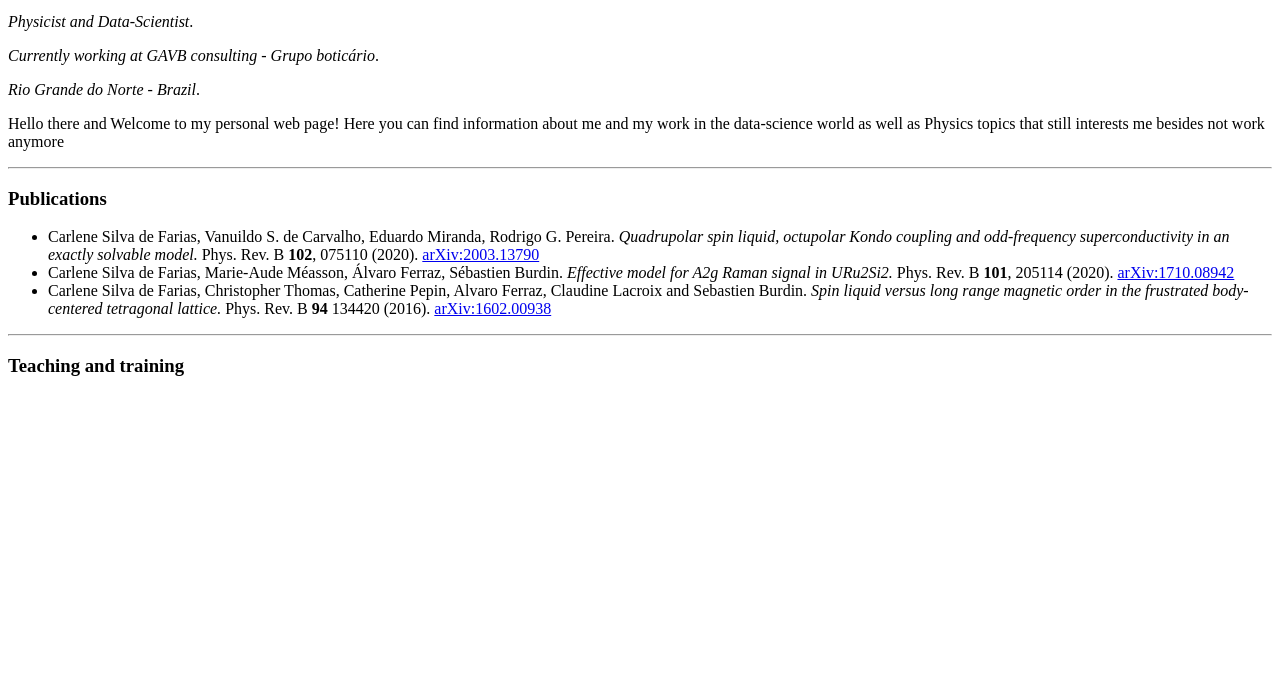
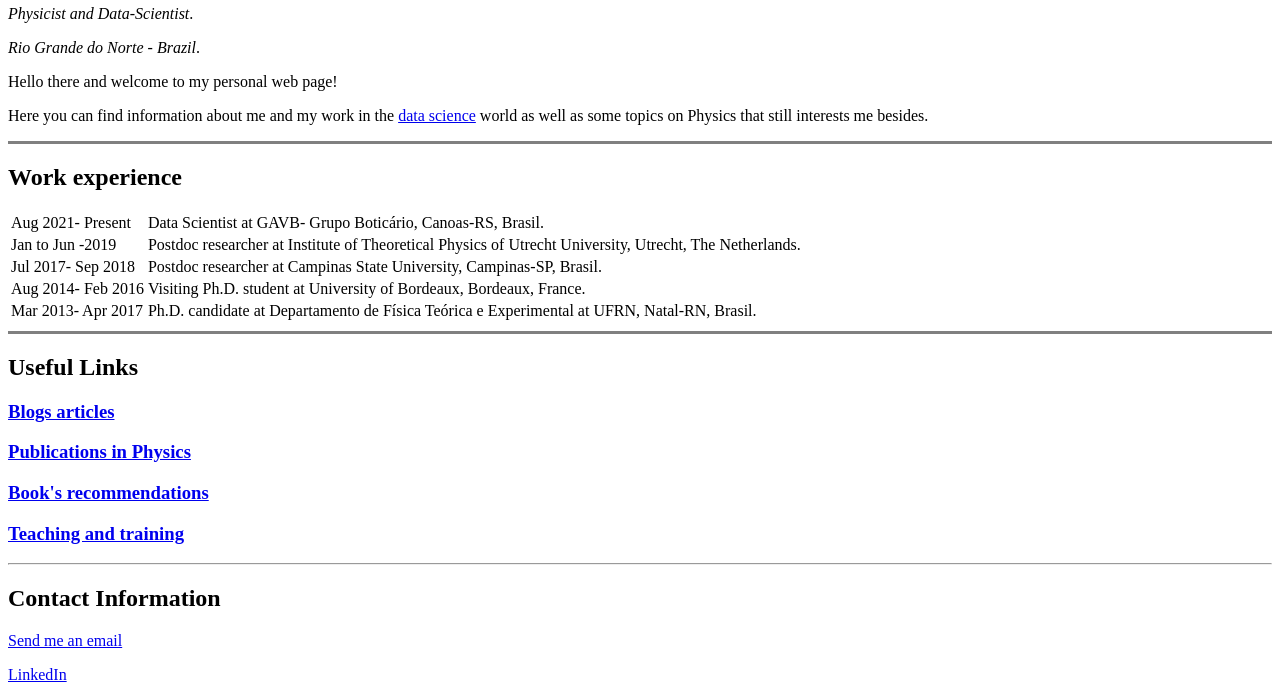
Before and after one commit to CarlenePSF/web_develop, a plain HTML site: page html-personal_site/index.html in a window 1280 px wide. Shown: the part 101-801 px from the top of the page. Drawn offline with Linux system fonts and the light colour scheme.

Commit message:
create_web_site_with_tags

```diff
--- a/html-personal_site/index.html
+++ b/html-personal_site/index.html
@@ -4,49 +4,53 @@
 
 <head>
   <meta charset="utf-8"> <!-- give extra formatting to include characters -->
-  <title> Ⓒ Carlene's Personal website </title>
+  <title> Ⓒarlene's Personal website </title>
   <meta name="LinkedIn:" content="www.linkedin.com/in/csilvadefarias" />
   <meta name="description" content="Carlene's personal webpage" />
 </head>
 
 <body>
+  <img src="figs/perfil3.jpg" alt="Carlene's profile picture" width="200" height="200">
   <h1>Carlene Silva de Farias, Ph.D.</h1>
-  <img  src="figs/perfil3.jpg" alt="Carlene's profile picture" width="200" height="200">
   <p><em>Physicist and Data-Scientist</em>.</p>
-  <p><em>Currently working at GAVB consulting - Grupo boticário</em>.</p>
   <p><em>Rio Grande do Norte - Brazil</em>.</p>
-  <p>Hello there and Welcome to my personal web page! Here you can
-    find information about me and my work in the data-science world as well
-    as Physics topics that still interests me besides not work  anymore</p>
+  <p>Hello there and welcome to my personal web page!</p>
+  <p>Here you can find information about me and my work in the <a href="https://en.wikipedia.org/wiki/Data_science">
+    data science</a> world as well as some topics on Physics that still interests me besides.</p>
+  <hr size="3" noshade>
+  <h2>Work experience</h2>
+   <table>
+    <tr>
+      <td>Aug 2021- Present </td>
+      <td>Data Scientist at GAVB- Grupo Boticário, Canoas-RS, Brasil.</td>
+    </tr>
+     <tr>
+      <td>Jan to Jun -2019</td>
+      <td> Postdoc researcher at Institute of Theoretical Physics of Utrecht University, Utrecht, The Netherlands.</td>
+    </tr>
+     <tr>
+      <td>Jul 2017- Sep 2018</td>
+      <td>Postdoc researcher at Campinas State University, Campinas-SP, Brasil.</td>
+    </tr>
+     <tr>
+      <td>Aug 2014- Feb 2016</td>
+      <td>Visiting Ph.D. student at University of Bordeaux, Bordeaux, France. </td>
+    </tr>
+     <tr>
+      <td>Mar 2013- Apr 2017</td>
+      <td>Ph.D. candidate at Departamento de Física Teórica e Experimental at UFRN, Natal-RN, Brasil.</td>
+    </tr>
+  </table>
+  <hr size="3" noshade>
+  <h2>Useful Links</h2>
+  <h3><a href="blog_posts.html">Blogs articles</a></h3>
+  <h3><a href="publications.html">Publications in Physics </a></h3>
+  <h3><a href="book_review_rec.html">Book's recommendations</a></h3>
+  <h3><a href="teaching_training.html"> Teaching and training</a></h3>
   <hr>
-  <h3>Publications</h3>
-  <ul>
-    <li>Carlene Silva de Farias, Vanuildo S. de Carvalho, Eduardo Miranda,
-      Rodrigo G. Pereira.
-      <em>Quadrupolar spin liquid, octupolar Kondo
-        coupling and odd-frequency superconductivity in an exactly
-        solvable model.
-      </em>
-      Phys. Rev. B <strong>102</strong>, 075110 (2020).
-      <a href="https://arxiv.org/abs/2003.13790" target="_blank">arXiv:2003.13790</a>
-    </li>
-    <li>Carlene Silva de Farias, Marie-Aude Méasson, Álvaro Ferraz,
-      Sébastien Burdin.
-      <em>Effective model for A2g Raman signal in URu2Si2.</em>
-      Phys. Rev. B <strong>101</strong>, 205114 (2020).
-      <a href="https://arxiv.org/abs/1710.08942" target="_blank">arXiv:1710.08942</a>
-    </li>
-    <li>Carlene Silva de Farias, Christopher Thomas, Catherine Pepin,
-      Alvaro Ferraz, Claudine Lacroix and Sebastien Burdin.
-      <em>Spin liquid versus long range magnetic order in the frustrated
-        body-centered tetragonal lattice.
-      </em>
-      Phys. Rev. B <strong>94</strong> 134420 (2016).
-      <a href="https://arxiv.org/abs/1602.00938" target="_blank">arXiv:1602.00938</a>
-    </li>
-  </ul>
-  <hr>
-  <h3>Teaching and training</h3>
+  <h2>Contact Information</h2>
+  <p><a href = "mailto: carlene.farias@gavb.com.br">Send me an email</a></p>
+  <p><a href="https://www.linkedin.com/in/csilvadefarias/">LinkedIn</a></p>
 </body>
 
 </html>
```
Also changed, not shown: html-personal_site/blog_posts.html (added, +10 -0 lines), html-personal_site/book_review_rec.html (added, +10 -0 lines), html-personal_site/html_playbook.html (+34 -0 lines), html-personal_site/publications.html (added, +35 -0 lines), html-personal_site/teaching_training.html (added, +10 -0 lines).
